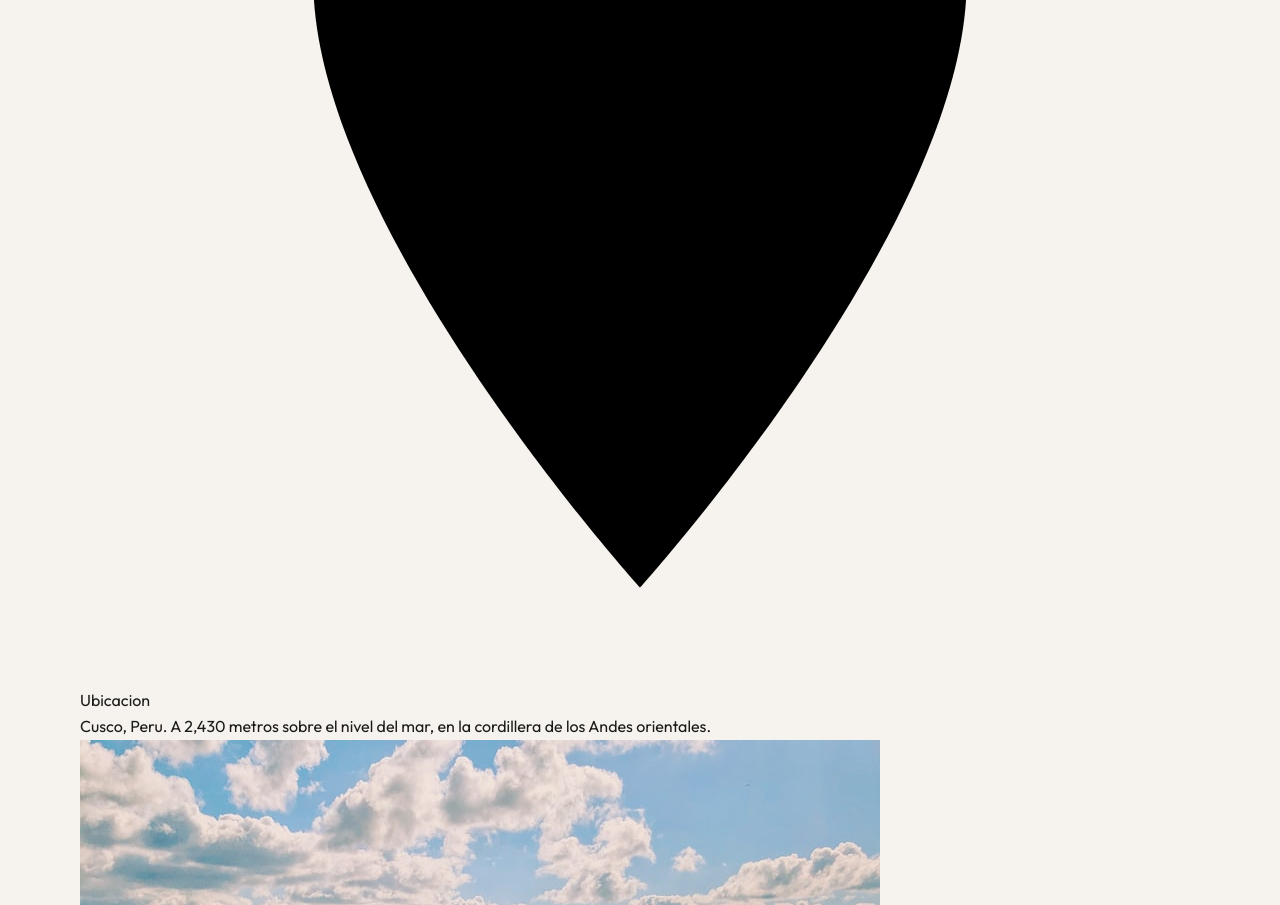
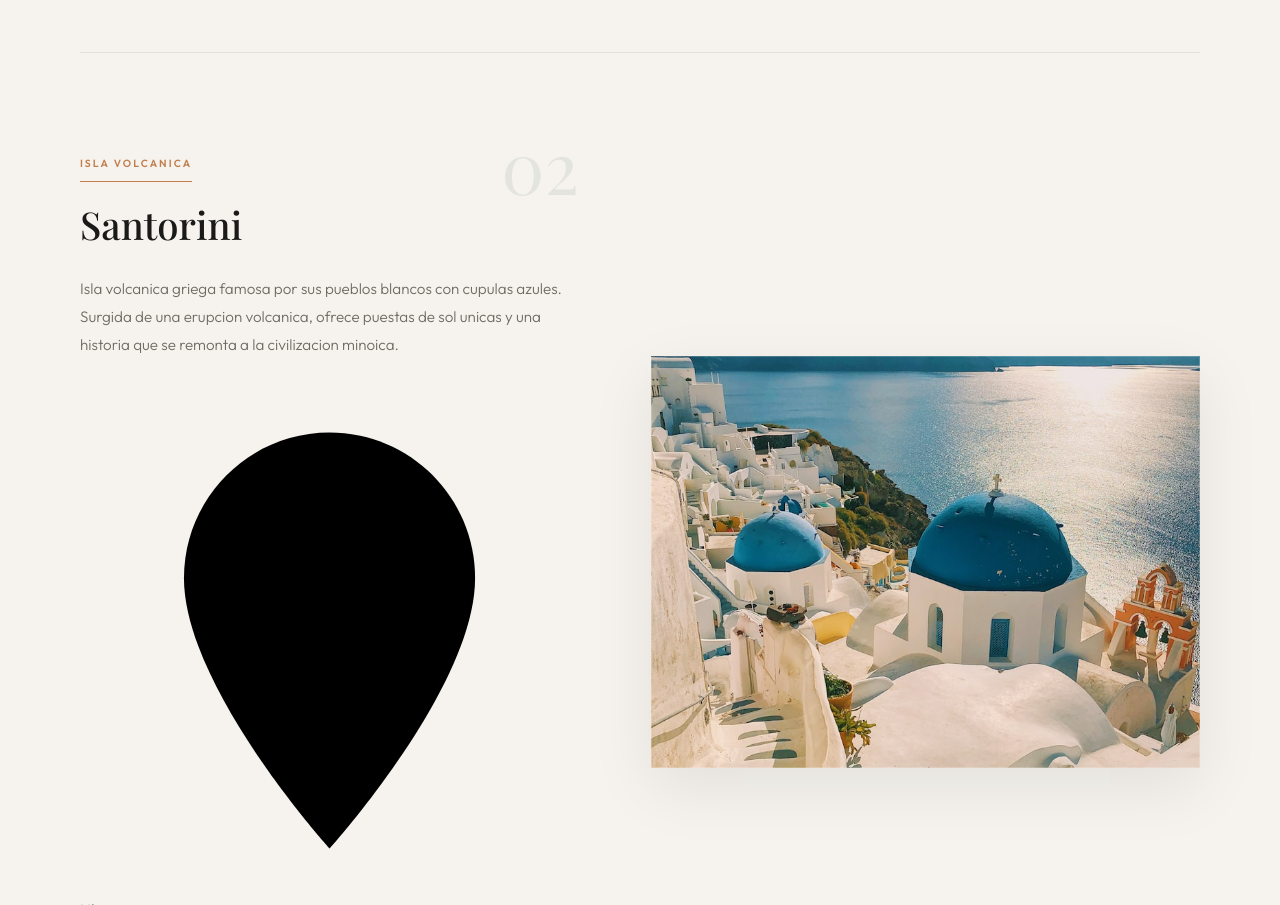
Before and after one commit to sotolaionell-web/lugares_turisticos, a plain HTML site: page index.html in a window 1280 px wide. Shown: the part 1895-2800 px from the top of the page. Drawn offline with nearby package versions, Linux system fonts and the light colour scheme; a script that the page names is missing; a web font is replaced by a local one.

Commit message:
agregar estilos de tarjetas con layout alternado e imagenes

```diff
--- a/styles.css
+++ b/styles.css
@@ -23,3 +23,18 @@ body { font-family: var(--font-body); background-color: var(--bg); color: var(--
 .hero-title span { display: block; font-style: italic; color: var(--accent-warm); }
 .hero-desc { font-size: 1.1rem; font-weight: 300; color: var(--text-muted); line-height: 1.9; max-width: 520px; }
 .hero-divider { width: 1px; height: 80px; background: var(--accent-warm); margin-top: 56px; }
+
+.places { padding: 100px 0 140px; }
+.place-card { display: grid; grid-template-columns: 1.1fr 1fr; gap: 72px; align-items: center; padding: 96px 0; border-top: 1px solid var(--border); }
+.place-card.reverse { grid-template-columns: 1fr 1.1fr; }
+.place-card.reverse .place-img-wrapper { order: 2; }
+.place-card.reverse .place-content { order: 1; }
+.place-img-wrapper { position: relative; overflow: hidden; aspect-ratio: 4/3; box-shadow: 0 20px 60px rgba(0,0,0,0.08); }
+.place-img-wrapper::after { content: ''; position: absolute; inset: 0; border: 1px solid rgba(255,255,255,0.2); pointer-events: none; }
+.place-img { width: 100%; height: 100%; object-fit: cover; display: block; transition: transform 0.8s cubic-bezier(0.16, 1, 0.3, 1); }
+.place-card:hover .place-img { transform: scale(1.05); }
+.place-content { position: relative; }
+.place-number { font-family: var(--font-display); font-size: 4.5rem; font-weight: 400; color: var(--accent); opacity: 0.08; line-height: 1; position: absolute; top: -20px; right: 0; }
+.place-tag { display: inline-block; font-size: 0.65rem; font-weight: 600; color: var(--accent-warm); text-transform: uppercase; letter-spacing: 0.2em; margin-bottom: 12px; padding-bottom: 8px; border-bottom: 1.5px solid var(--accent-warm); }
+.place-name { font-family: var(--font-display); font-size: clamp(1.8rem, 3vw, 2.6rem); font-weight: 500; margin-bottom: 20px; color: var(--text); }
+.place-desc { font-size: 0.95rem; font-weight: 300; color: var(--text-muted); line-height: 1.85; margin-bottom: 32px; }
```
